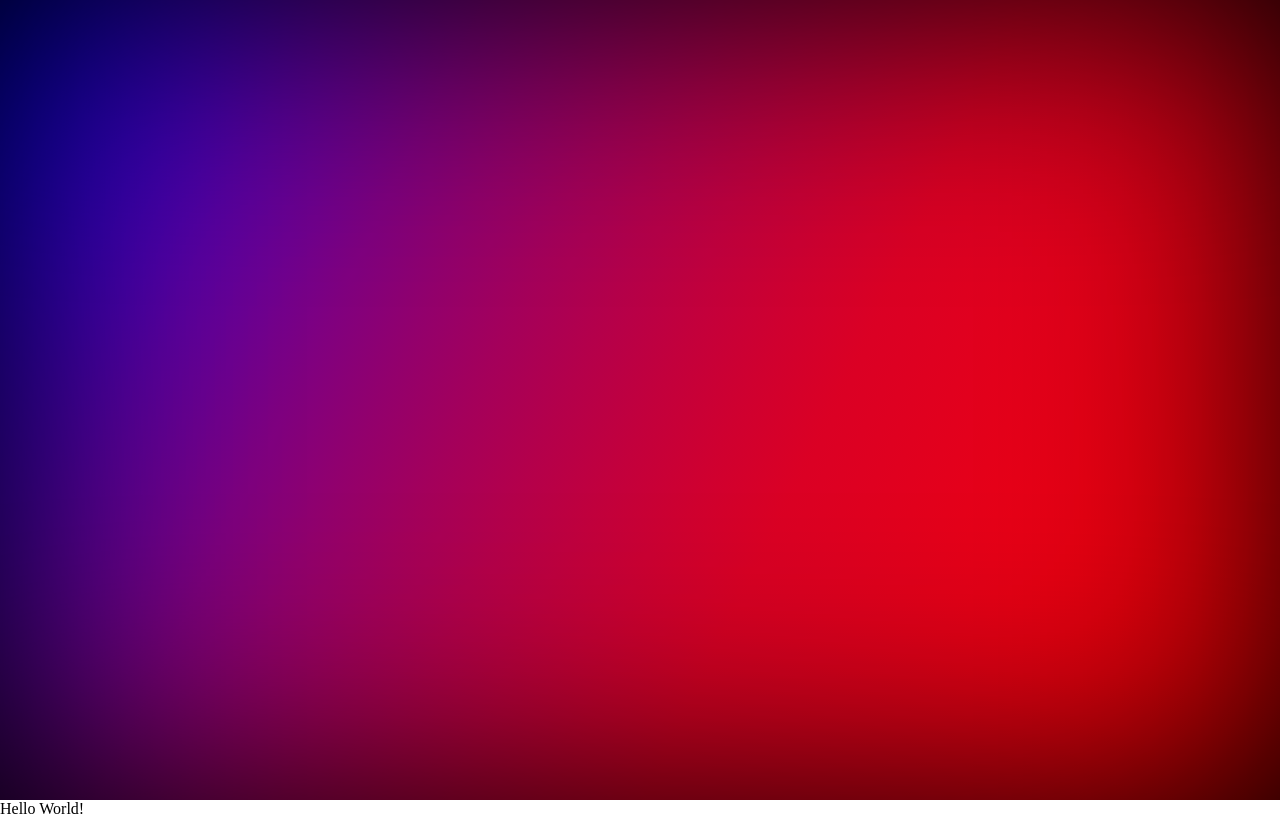
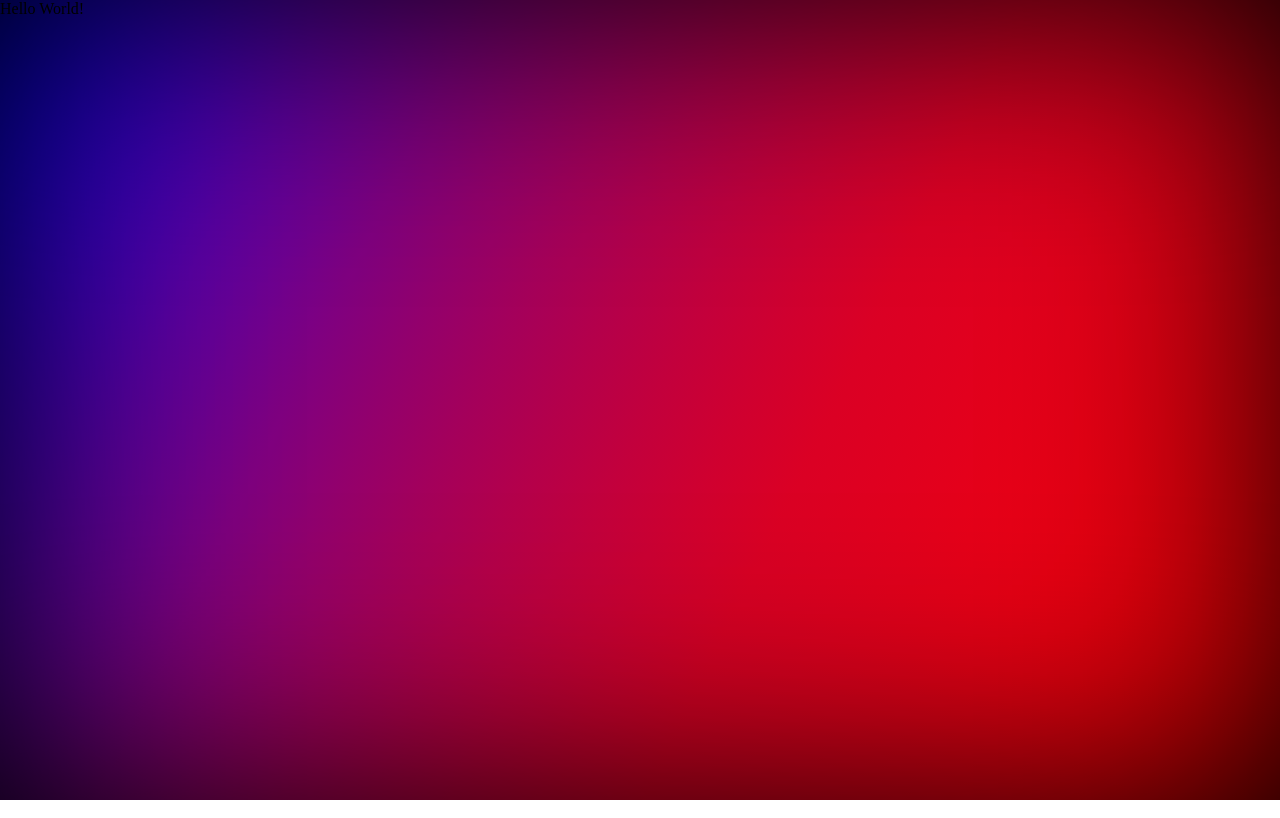
Before and after one commit to tlooi/trivia, a React (Vite) app: page / in a window 1280 px wide. Built offline with nearby package versions, Linux system fonts and the light colour scheme.

Commit message:
changed div as block element allowing elements to be on top

```diff
--- a/src/components/EvolvingBackground/EvolvingBackground.css
+++ b/src/components/EvolvingBackground/EvolvingBackground.css
@@ -1,6 +1,10 @@
 #background {
-    width: 100vw;
-    height: 100vh;
     background: linear-gradient(20deg, red, blue);
     box-shadow: inset 0 0 Max(100vw, 100vh) black;
+    position: absolute;
+    z-index: -1;
+    left: 0;
+    top: 0;
+    right: 0;
+    bottom: 0;
 }
```
